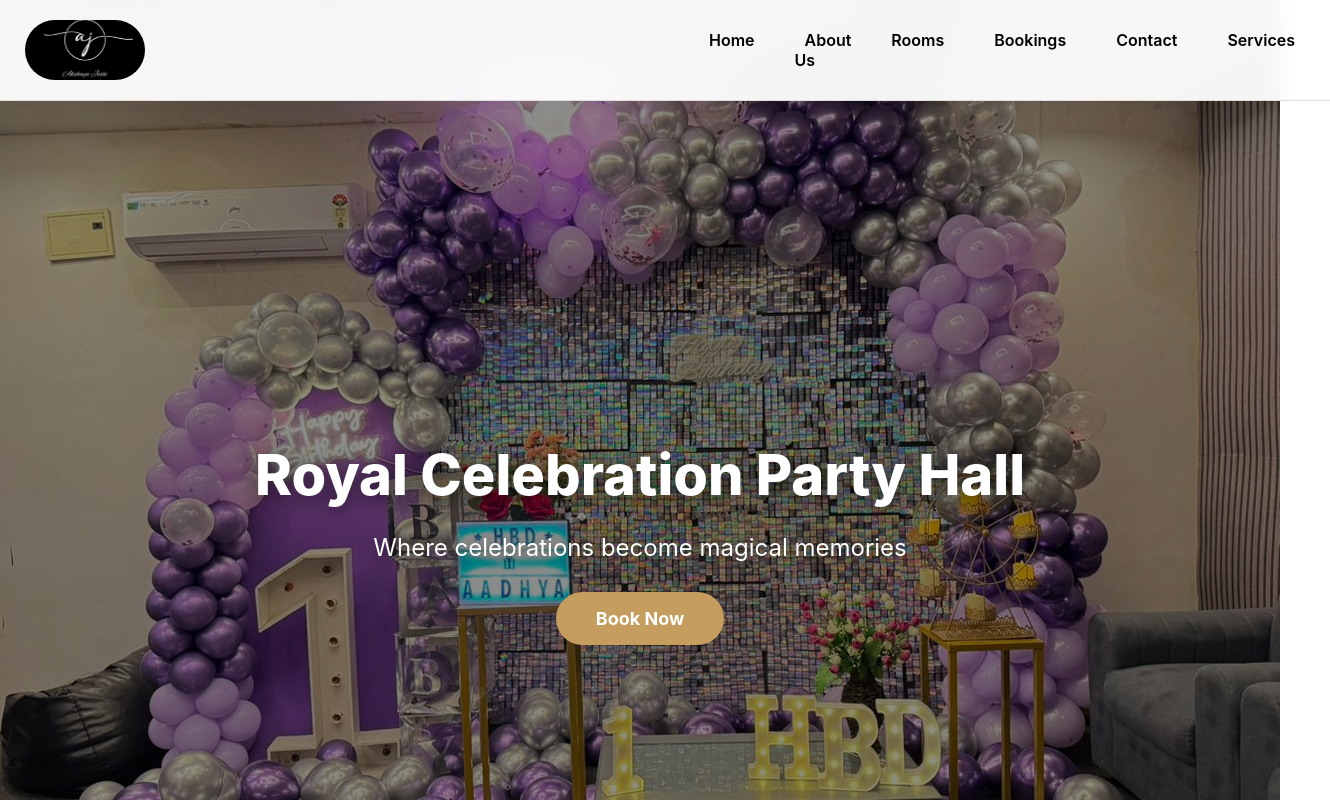
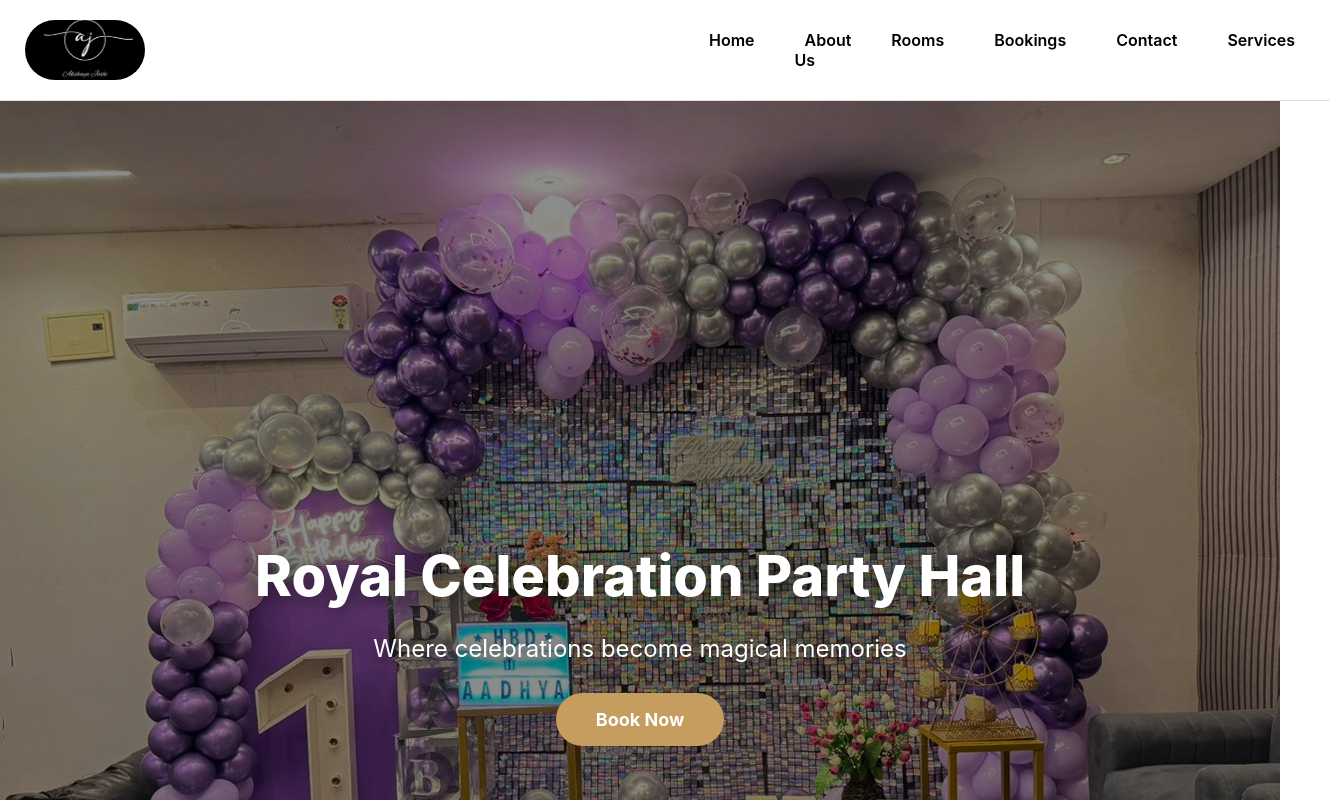
Before and after one commit to pathapatisneha2025-commits/Partyhousewebsite, a React (Create React App) app: page / in a window 1280 px wide. Shown: the top 800 px of the page, 1330 px wide, since content can reach past the window. Built offline with nearby package versions, Linux system fonts and the light colour scheme.

Commit message:
changes made

```diff
--- a/src/component/navbar.jsx
+++ b/src/component/navbar.jsx
@@ -17,7 +17,7 @@ export default function Navbar() {
     navbar: {
       width: "100%",
       padding: shrink ? "10px 20px" : "20px 25px",
-      position: "fixed",
+
       top: 0,
       left: 0,
       display: "flex",
```
